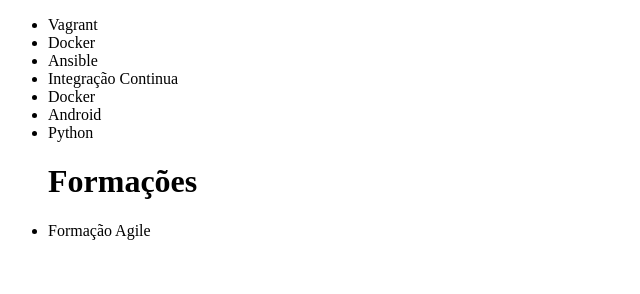
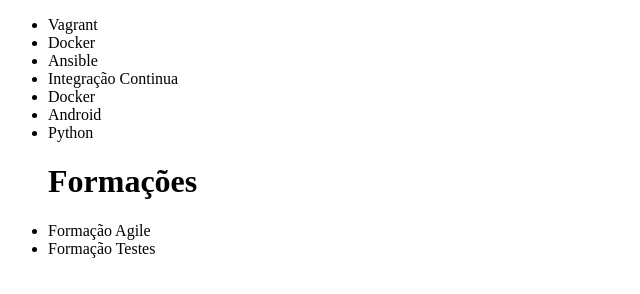
Before and after one commit to LucianoStatic/repteste, a plain HTML site: page index.html in a window 1280 px wide. Shown: the whole page, without its empty margins (0-640 px from the left). Drawn offline with Linux system fonts and the light colour scheme.

Commit message:
Adicionado Formação de Testes

```diff
--- a/index.html
+++ b/index.html
@@ -18,6 +18,7 @@
     <ul>
         <h1>Formações</h1>
         <li>Formação Agile</li>
+        <li>Formação Testes</li>
 
     </ul>
 </body>
```
